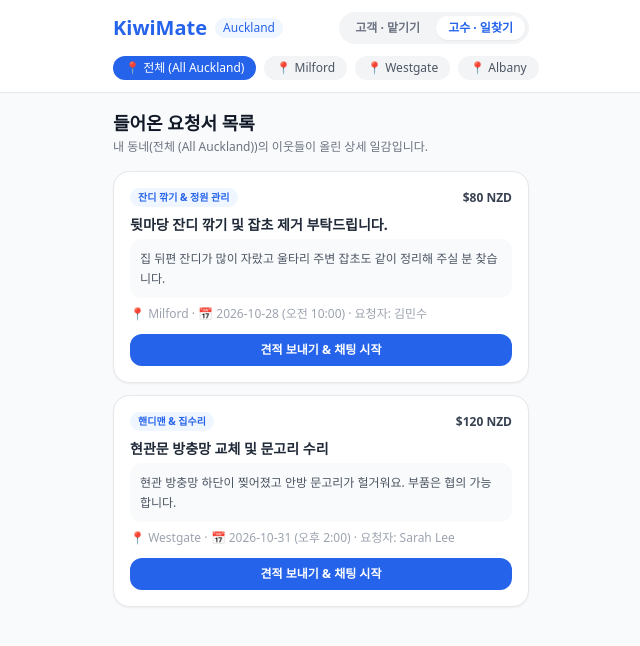
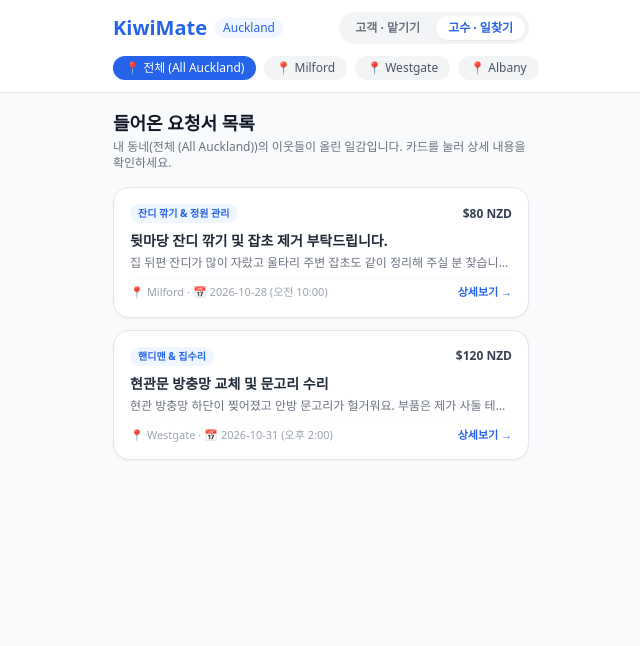
Before and after one commit to bwpark880804-bot/Kiwimate, a React (Vite) app: page / in a window 1280 px wide. Both pictures are taken after a click on the button "고수 · 일찾기". Shown: the top 646 px of the page, without its empty margins (319-959 px from the left). Built offline with nearby package versions, Linux system fonts and the light colour scheme.

Commit message:
Update App.jsx

```diff
--- a/src/App.jsx
+++ b/src/App.jsx
@@ -8,11 +8,14 @@ export default function KiwiMateApp() {
 
   // 고객 상세 입력 필드들
   const [requestTitle, setRequestTitle] = useState('');
-  const [requestDetail, setRequestDetail] = useState(''); // 상세 설명 (여러 줄)
-  const [requestSuburb, setRequestSuburb] = useState(''); // 세부 동네
-  const [requestBudget, setRequestBudget] = useState(''); // 희망 예산
-  const [requestDate, setRequestDate] = useState(''); // 뉴질랜드 달력 날짜
-  const [requestTime, setRequestTime] = useState(''); // 희망 시간
+  const [requestDetail, setRequestDetail] = useState('');
+  const [requestSuburb, setRequestSuburb] = useState('');
+  const [requestBudget, setRequestBudget] = useState('');
+  const [requestDate, setRequestDate] = useState('');
+  const [requestTime, setRequestTime] = useState('');
+
+  // 고수가 선택한 상세 보기 중인 요청 (Provider Mode 전용)
+  const [inspectingRequest, setInspectingRequest] = useState(null);
 
   const [requests, setRequests] = useState([
     {
@@ -20,7 +23,7 @@ export default function KiwiMateApp() {
       region: 'Milford',
       category: '잔디 깎기 & 정원 관리',
       title: '뒷마당 잔디 깎기 및 잡초 제거 부탁드립니다.',
-      detail: '집 뒤편 잔디가 많이 자랐고 울타리 주변 잡초도 같이 정리해 주실 분 찾습니다.',
+      detail: '집 뒤편 잔디가 많이 자랐고 울타리 주변 잡초도 같이 정리해 주실 분 찾습니다. 제초기는 따로 없어서 가져오셔야 합니다.',
       suburb: 'Milford',
       schedule: '2026-10-28 (오전 10:00)',
       budget: '$80 NZD',
@@ -32,7 +35,7 @@ export default function KiwiMateApp() {
       region: 'Westgate',
       category: '핸디맨 & 집수리',
       title: '현관문 방충망 교체 및 문고리 수리',
-      detail: '현관 방충망 하단이 찢어졌고 안방 문고리가 헐거워요. 부품은 협의 가능합니다.',
+      detail: '현관 방충망 하단이 찢어졌고 안방 문고리가 헐거워요. 부품은 제가 사둘 테니 설치만 도와주세요.',
       suburb: 'Westgate',
       schedule: '2026-10-31 (오후 2:00)',
       budget: '$120 NZD',
@@ -43,7 +46,7 @@ export default function KiwiMateApp() {
 
   const [quotes, setQuotes] = useState([]);
   const [activeChat, setActiveChat] = useState(null);
-  const [messages, setMessages] = useState([]);
+  const [messages, setMessages] = useState('');
   const [chatInput, setChatInput] = useState('');
   const [escrowStatus, setEscrowStatus] = useState('none');
 
@@ -81,23 +84,24 @@ export default function KiwiMateApp() {
     setStep(3);
   };
 
-  const sendQuote = (req) => {
+  const sendQuoteAndChat = (req) => {
     const newQuote = {
       requestId: req.id,
       requestTitle: req.title,
       provider: '박병욱 (Pro)',
       price: req.budget,
-      msg: '안녕하세요! 요청하신 내용을 꼼꼼히 확인했습니다. 1:1 채팅으로 세부 일정을 조율해 봐요!'
+      msg: '안녕하세요! 요청하신 내용을 자세히 읽고 지원합니다. 1:1 채팅으로 조율해 봐요!'
     };
     setQuotes([...quotes, newQuote]);
-    alert('견적서가 전송되었습니다! 고객과 1:1 채팅으로 연결됩니다.');
+    setInspectingRequest(null); // 상세 보기 닫기
+    alert('견적서가 전송되었습니다! 1:1 채팅방으로 이동합니다.');
     startChat(req);
   };
 
   const startChat = (req) => {
     setActiveChat(req);
     setMessages([
-      { sender: 'system', text: `${req.author}님과의 1:1 채팅방이 열렸습니다. 요청 내용과 일정을 조율하고 에스크로 결제를 진행하세요.` }
+      { sender: 'system', text: `${req.author}님과의 1:1 채팅방이 열렸습니다. 상세 조건과 일정을 조율하고 에스크로 결제를 진행하세요.` }
     ]);
     setEscrowStatus('none');
   };
@@ -121,7 +125,7 @@ export default function KiwiMateApp() {
           {/* Mode Switcher */}
           <div className="bg-gray-100 p-1 rounded-full flex space-x-1">
             <button
-              onClick={() => { setMode('customer'); setActiveChat(null); }}
+              onClick={() => { setMode('customer'); setActiveChat(null); setInspectingRequest(null); }}
               className={`px-3 py-1 rounded-full text-xs font-semibold transition ${mode === 'customer' ? 'bg-white text-blue-600 shadow-sm' : 'text-gray-500'}`}
             >
               고객 · 맡기기
@@ -297,7 +301,7 @@ export default function KiwiMateApp() {
                 >
                   ← 카테고리 다시 선택
                 </button>
-                <h3 className="font-bold base mb-1 text-base">{selectedCategory.name} 상세 요청 작성</h3>
+                <h3 className="font-bold text-base mb-1">{selectedCategory.name} 상세 요청 작성</h3>
                 <p className="text-xs text-gray-500 mb-4">필요하신 내용을 자세히 적어주세요.</p>
 
                 <div className="space-y-3">
@@ -390,7 +394,7 @@ export default function KiwiMateApp() {
               <div className="bg-white p-8 rounded-2xl border border-gray-200 text-center shadow-sm">
                 <div className="w-12 h-12 bg-green-100 text-green-600 rounded-full flex items-center justify-center mx-auto mb-3 text-xl font-bold">✓</div>
                 <h3 className="font-bold text-base mb-1">상세 요청서가 등록되었습니다!</h3>
-                <p className="text-xs text-gray-500 mb-6">동네 고수들이 확인 후 1:1 채팅으로 연락을 보냅니다.</p>
+                <p className="text-xs text-gray-500 mb-6">동네 고수들이 상세 내용을 확인 후 1:1 채팅으로 연락을 보냅니다.</p>
                 <button
                   onClick={() => { setStep(1); setRequestTitle(''); setRequestDetail(''); setRequestSuburb(''); setRequestBudget(''); setRequestDate(''); setRequestTime(''); }}
                   className="bg-gray-100 hover:bg-gray-200 text-gray-800 text-xs font-semibold px-5 py-2.5 rounded-xl"
@@ -402,37 +406,86 @@ export default function KiwiMateApp() {
           </div>
         ) : (
 
-          /* ================= PROVIDER MODE ================= */
+          /* ================= PROVIDER MODE (고수 일찾기) ================= */
+          <div>
+            {/* 만약 고수가 특정 일감을 클릭해서 상세 확인 중일 때 */}
+            {inspectingRequest ? (
+              <div className="bg-white p-5 rounded-2xl border border-blue-200 shadow-sm space-y-4">
+                <div className="flex items-center justify-between">
+                  <span className="text-xs bg-blue-50 text-blue-600 px-2.5 py-1 rounded-full font-semibold">{inspectingRequest.category}</span>
+                  <span className="text-xs font-bold text-gray-500">요청자: {inspectingRequest.author}</span>
+                </div>
+
+                <div>
+                  <h3 className="font-bold text-base text-gray-900 mb-1">{inspectingRequest.title}</h3>
+                  <p className="text-xs text-blue-600 font-medium">📍 동네: {inspectingRequest.suburb} (오클랜드 {inspectingRequest.region})</p>
+                </div>
+
+                {/* 상세 내용 박스 */}
+                <div className="bg-gray-50 p-3.5 rounded-xl border border-gray-100 space-y-2">
+                  <span className="text-[11px] font-bold text-gray-400 uppercase tracking-wider">고객 상세 요구사항</span>
+                  <p className="text-sm text-gray-700 leading-relaxed whitespace-pre-line">{inspectingRequest.detail}</p>
+                </div>
+
+                <div className="grid grid-cols-2 gap-2 text-xs bg-gray-50 p-3 rounded-xl">
+                  <div>
+                    <span className="text-gray-400 block mb-0.5">희망 일정</span>
+                    <span className="font-semibold text-gray-800">📅 {inspectingRequest.schedule}</span>
+                  </div>
+                  <div>
+                    <span className="text-gray-400 block mb-0.5">제안 예산</span>
+                    <span className="font-semibold text-blue-600">{inspectingRequest.budget}</span>
+                  </div>
+                </div>
+
+                {/* 선택 버튼 영역 */}
+                <div className="space-y-2 pt-2">
+                  <button
+                    onClick={() => sendQuoteAndChat(inspectingRequest)}
+                    className="w-full bg-blue-600 hover:bg-blue-700 text-white font-semibold py-3 rounded-xl text-sm shadow-sm transition"
+                  >
+                    이 일감 수락하기 (견적 보내기 & 채팅 시작)
+                  </button>
+                  <button
+                    onClick={() => setInspectingRequest(null)}
+                    className="w-full bg-gray-100 hover:bg-gray-200 text-gray-700 font-semibold py-2.5 rounded-xl text-sm transition"
+                  >
+                    ← 다른 일감 목록으로 돌아가기
+                  </button>
+                </div>
+              </div>
+            ) : (
+              /* 일반 일감 목록 화면 */
               <div>
                 <div className="mb-4">
                   <h2 className="text-lg font-bold text-gray-900">들어온 요청서 목록</h2>
-              <p className="text-xs text-gray-500 mt-0.5">내 동네({activeRegion})의 이웃들이 올린 상세 일감입니다.</p>
+                  <p className="text-xs text-gray-500 mt-0.5">내 동네({activeRegion})의 이웃들이 올린 일감입니다. 카드를 눌러 상세 내용을 확인하세요.</p>
                 </div>
 
                 <div className="space-y-3">
                   {requests.filter(r => activeRegion === '전체 (All Auckland)' || r.region === activeRegion).map((req) => (
-                <div key={req.id} className="bg-white p-4 rounded-2xl border border-gray-200 shadow-sm space-y-2">
+                    <div
+                      key={req.id}
+                      onClick={() => setInspectingRequest(req)}
+                      className="bg-white p-4 rounded-2xl border border-gray-200 shadow-sm hover:border-blue-400 transition cursor-pointer space-y-2"
+                    >
                       <div className="flex items-center justify-between">
                         <span className="text-[10px] bg-blue-50 text-blue-600 px-2 py-0.5 rounded-full font-semibold">{req.category}</span>
                         <span className="text-xs font-bold text-gray-700">{req.budget}</span>
                       </div>
                       <div>
                         <h3 className="font-bold text-sm text-gray-800 mb-1">{req.title}</h3>
-                    <p className="text-xs text-gray-600 bg-gray-50 p-2.5 rounded-xl leading-relaxed">{req.detail}</p>
+                        <p className="text-xs text-gray-500 line-clamp-1">{req.detail}</p>
                       </div>
-                  <p className="text-xs text-gray-400">📍 {req.suburb} · 📅 {req.schedule} · 요청자: {req.author}</p>
-
-                  <div className="pt-1">
-                    <button
-                      onClick={() => sendQuote(req)}
-                      className="w-full bg-blue-600 hover:bg-blue-700 text-white py-2 rounded-xl text-xs font-semibold transition"
-                    >
-                      견적 보내기 & 채팅 시작
-                    </button>
+                      <div className="flex items-center justify-between pt-1 border-t border-gray-50 text-[11px] text-gray-400">
+                        <span>📍 {req.suburb} · 📅 {req.schedule}</span>
+                        <span className="text-blue-600 font-semibold hover:underline">상세보기 →</span>
                       </div>
                     </div>
                   ))}
                 </div>
+              </div>
+            )}
           </div>
         )}
 
```
Lines whose indentation alone changed are shown as unchanged.
